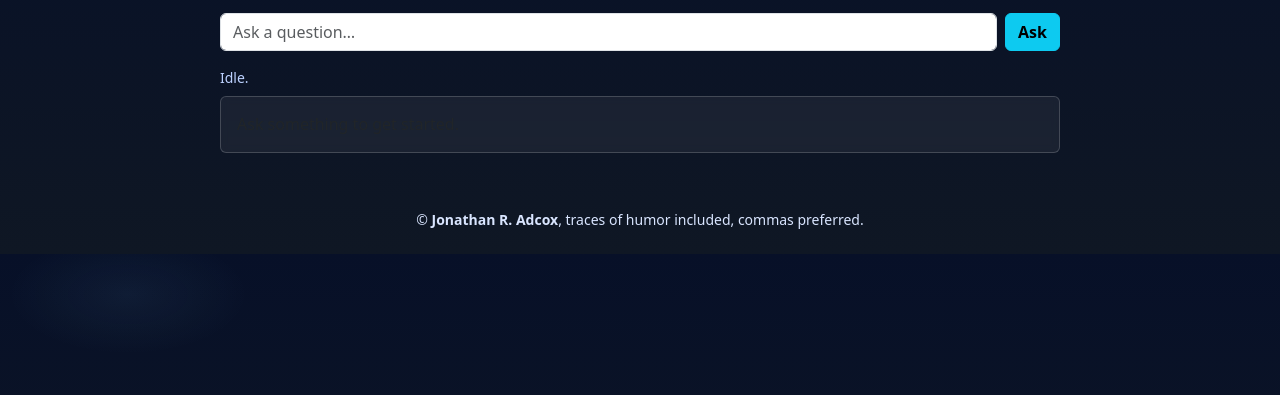
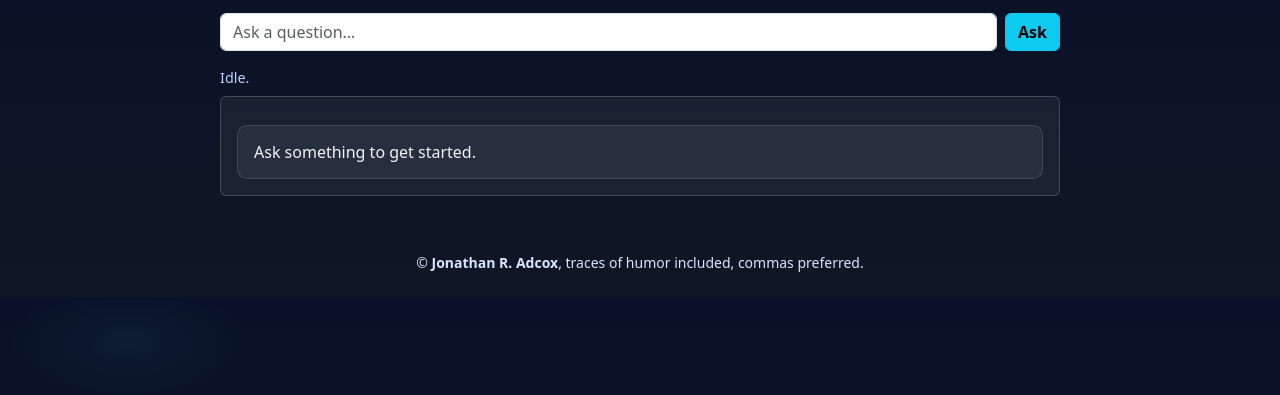
Before and after one commit to blayderunner123/adcox-ai-site, a plain HTML site: page ask-ai/index.html in a window 1280 px wide. Shown: the part 149-544 px from the top of the page. Drawn offline with nearby package versions, Linux system fonts and the light colour scheme.

```diff
--- a/ask-ai/index.html
+++ b/ask-ai/index.html
@@ -120,6 +120,24 @@
     .wrap{ max-width:840px; margin:2rem auto; }
     .answer{ white-space:pre-wrap; line-height:1.45; }
   </style>
+  <style>
+	  #answer{
+		margin-top:12px;
+		padding:14px 16px;
+		background:rgba(255,255,255,.06);
+		border:1px solid rgba(255,255,255,.12);
+		border-radius:10px;
+		color:#f1f5f9;            /* light text */
+		line-height:1.5;
+		min-height:48px;
+	  }
+	  #status{
+		display:block;
+		margin-top:6px;
+		font-size:.9rem;
+		color:#9ca3af;
+	  }
+	</style>
 </head>
 <body>
   <!-- Navbar (root-relative links for consistency) -->
```
